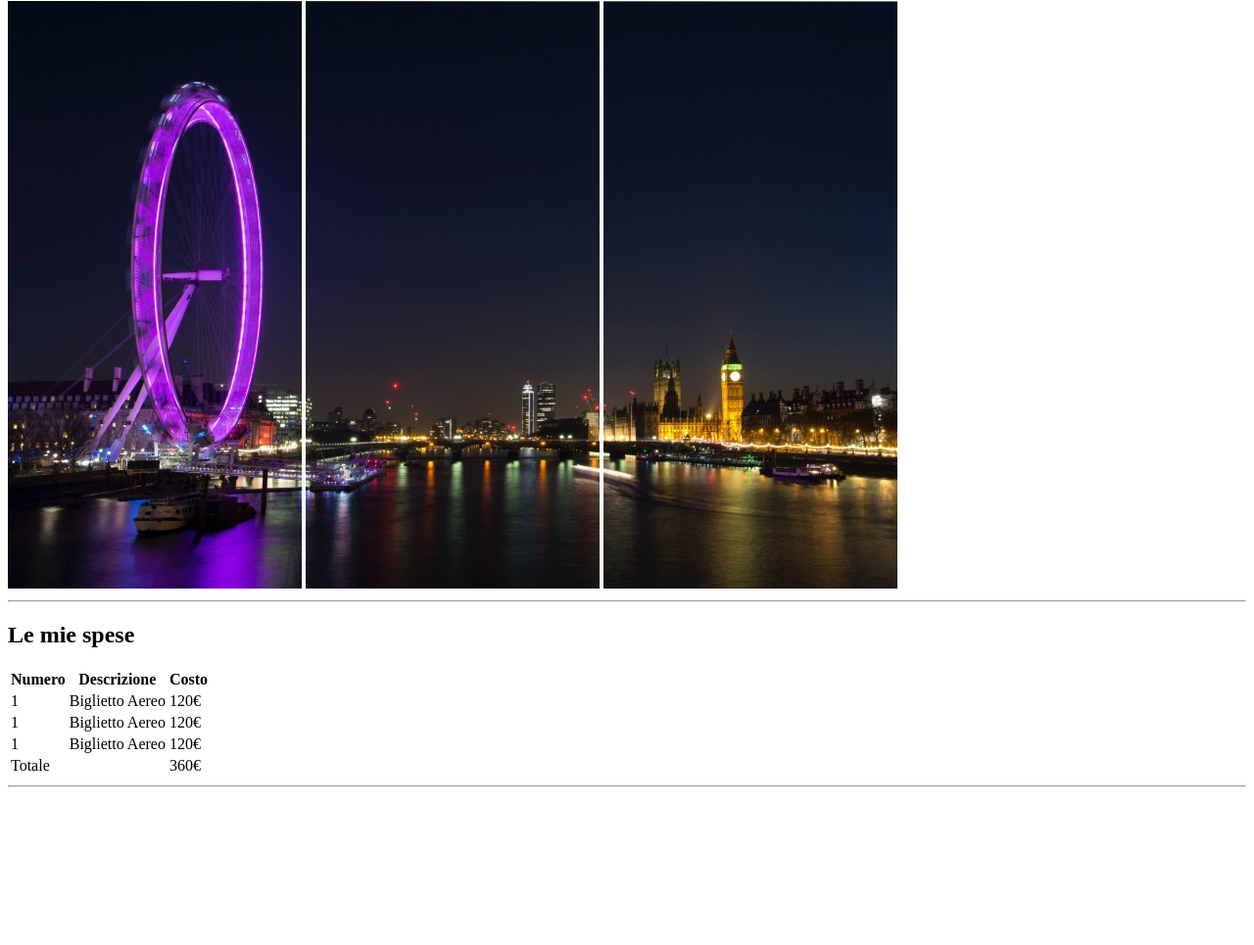
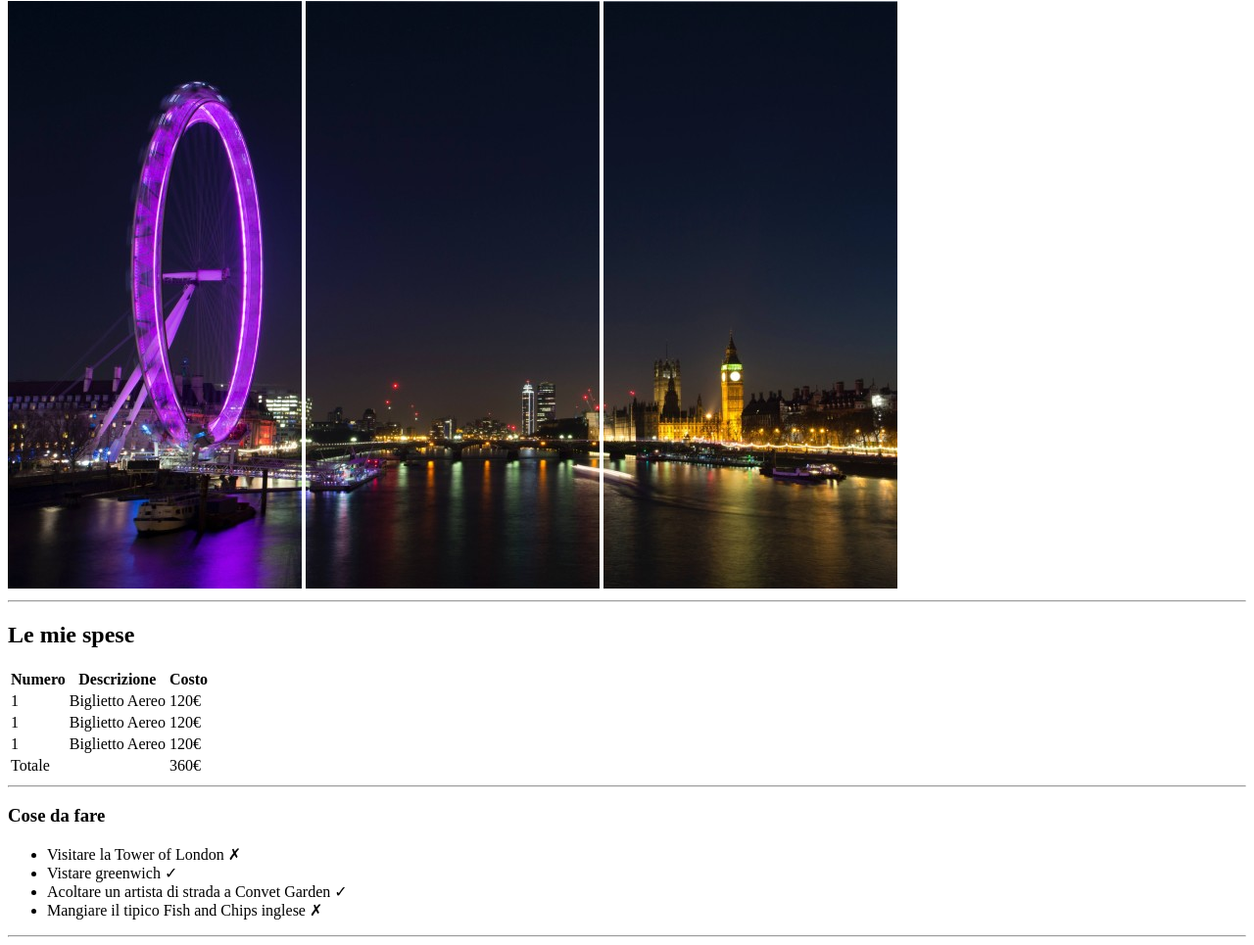
Before and after one commit to smboolean76/html-london-trip, a plain HTML site: page index.html in a window 1280 px wide. Shown: the part 79-1044 px from the top of the page at 98% size. Before the commit the page ends 891 px from the top, so only its background shows below. Drawn offline with Linux system fonts and the light colour scheme.

Commit message:
Aggiunta sezione cose da fare

```diff
--- a/index.html
+++ b/index.html
@@ -56,7 +56,19 @@
                 </table>
                 <hr>
             </section>
-            <!-- sezione spese -->
+            <!-- /sezione spese -->
+            <!-- sezione cose da fare -->
+            <section>
+                <h3>Cose da fare</h3>
+                <ul>
+                    <li>Visitare la Tower of London &cross;</li>
+                    <li>Vistare greenwich &check;</li>
+                    <li>Acoltare un artista di strada a Convet Garden &check;</li>
+                    <li>Mangiare il tipico Fish and Chips inglese &cross;</li>
+                </ul>
+                <hr>
+            </section>
+            <!-- /sezione cose da fare -->
         </main>
         <footer></footer>
     </body>
```
